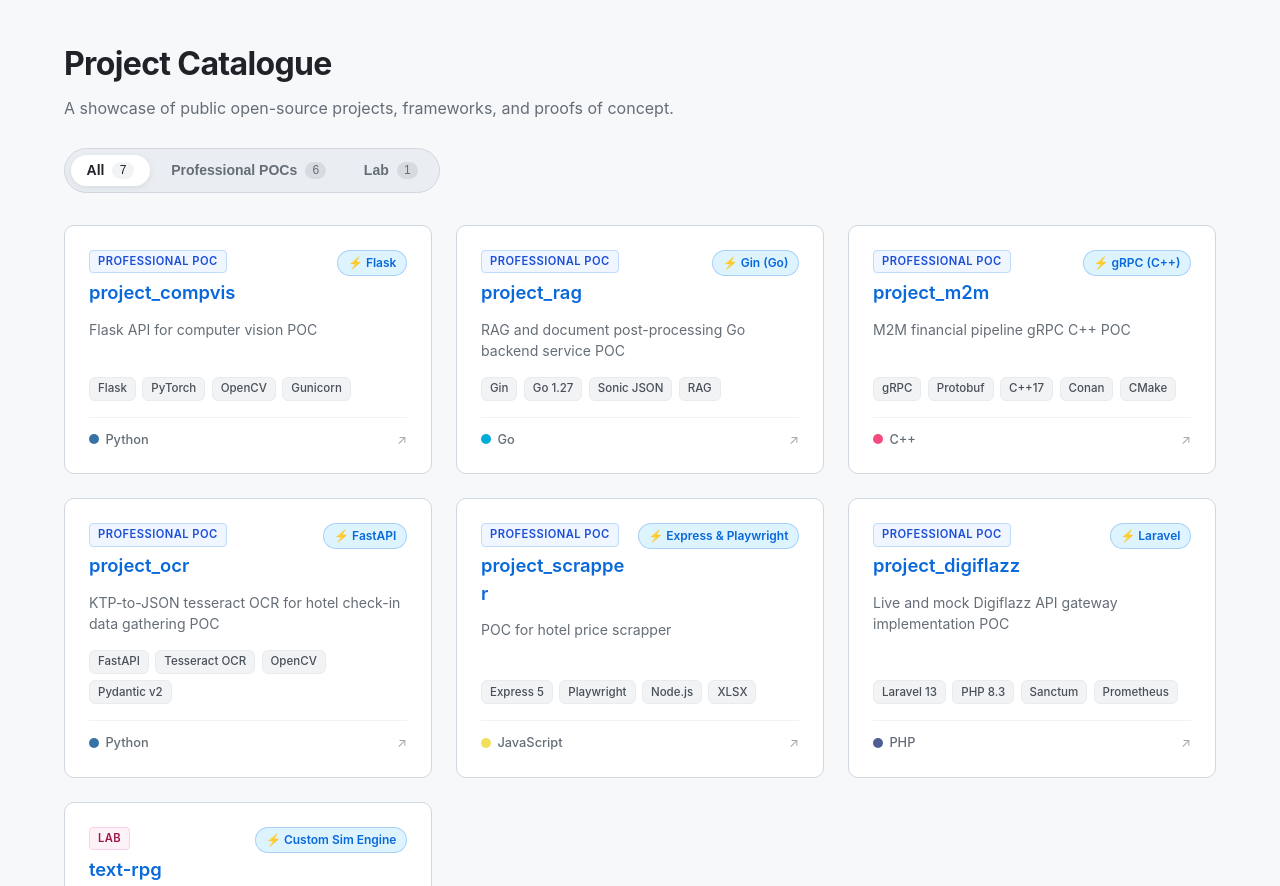
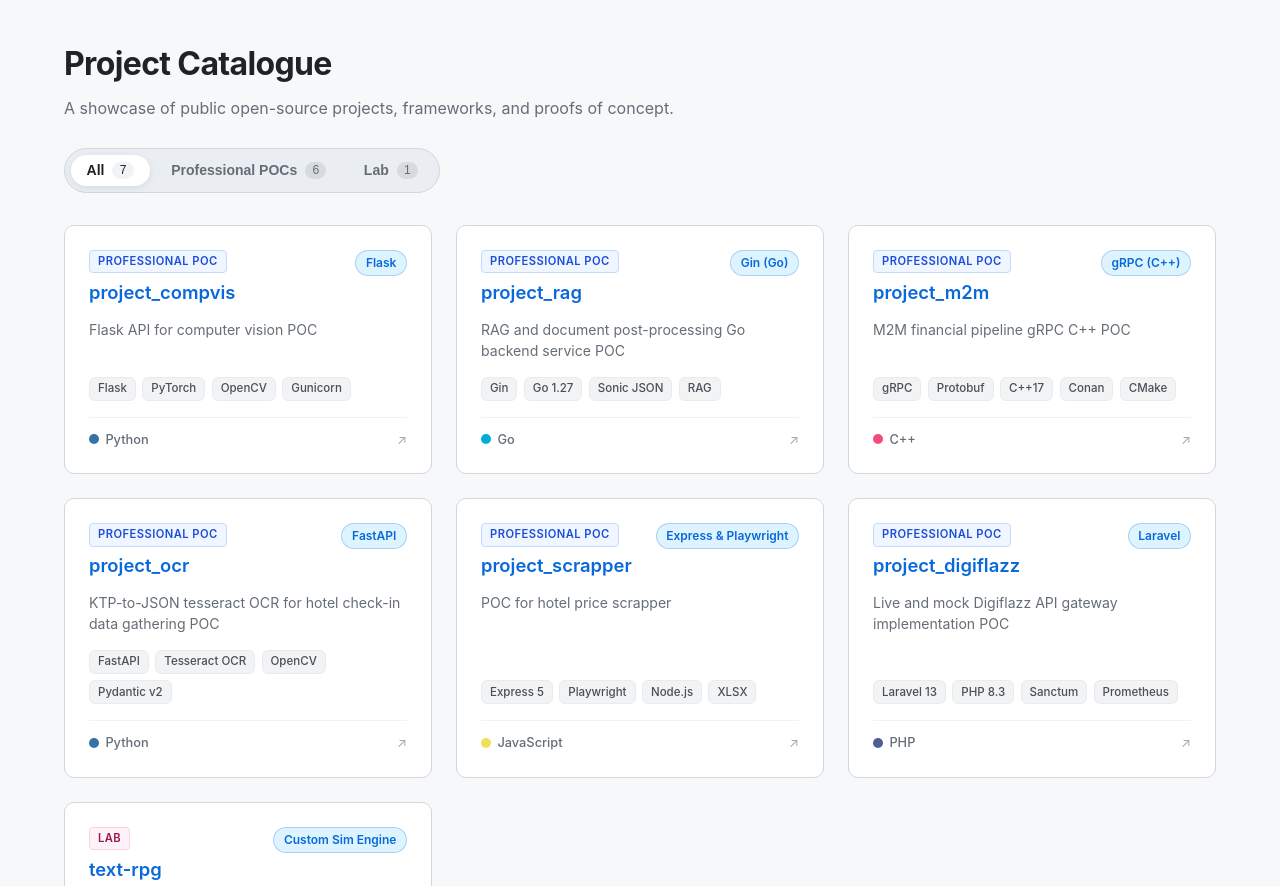
Before and after one commit to chryote/chryote.github.io, a plain HTML site: page index.html in a window 1280 px wide. Shown: the top 886 px of the page. Drawn offline with Linux system fonts and the light colour scheme; no server answers.

```diff
--- a/index.html
+++ b/index.html
@@ -419,7 +419,7 @@
               <span class="category-badge ${categoryClass}">${categoryLabel}</span>
               <h3>${repo.name}</h3>
             </div>
-            <span class="badge-framework">⚡ ${meta.framework}</span>
+            <span class="badge-framework">${meta.framework}</span>
           </div>
           <p>${repo.description || 'No description provided.'}</p>
           ${tagsHtml}
```
